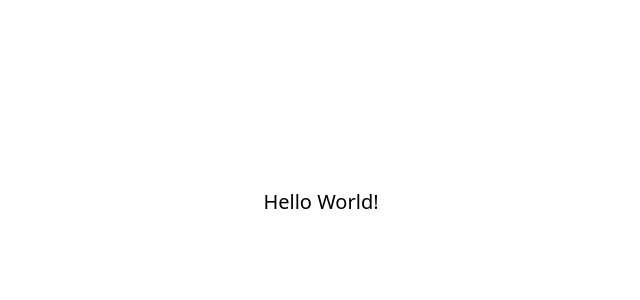
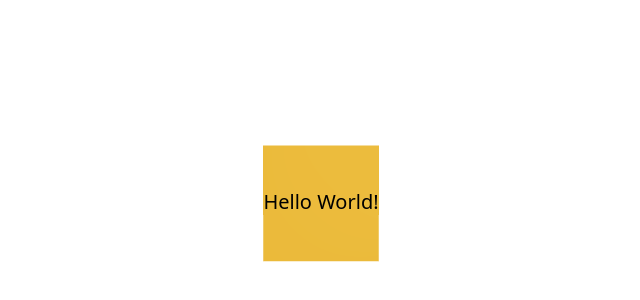
Before and after one commit to bevanmw/speed-test, a React (Vite) app: page / in a window 1280 px wide. Shown: the part 198-498 px from the top of the page, without its empty margins (319-959 px from the left). Built offline with nearby package versions, Linux system fonts and the light colour scheme.

Commit message:
Added back 3d

```diff
--- a/src/App.tsx
+++ b/src/App.tsx
@@ -1,9 +1,11 @@
-// import Canvas from "./Canvas";
+import Canvas from "./Canvas";
 
 function App() {
   return (
     <div className="relative">
-      <div className="absolute inset-0">{/* <Canvas /> */}</div>
+      <div className="absolute inset-0">
+        <Canvas />
+      </div>
 
       <div className="h-dvh w-full flex justify-center items-center relative">
         <h1 className="text-xl">Hello World!</h1>
```
